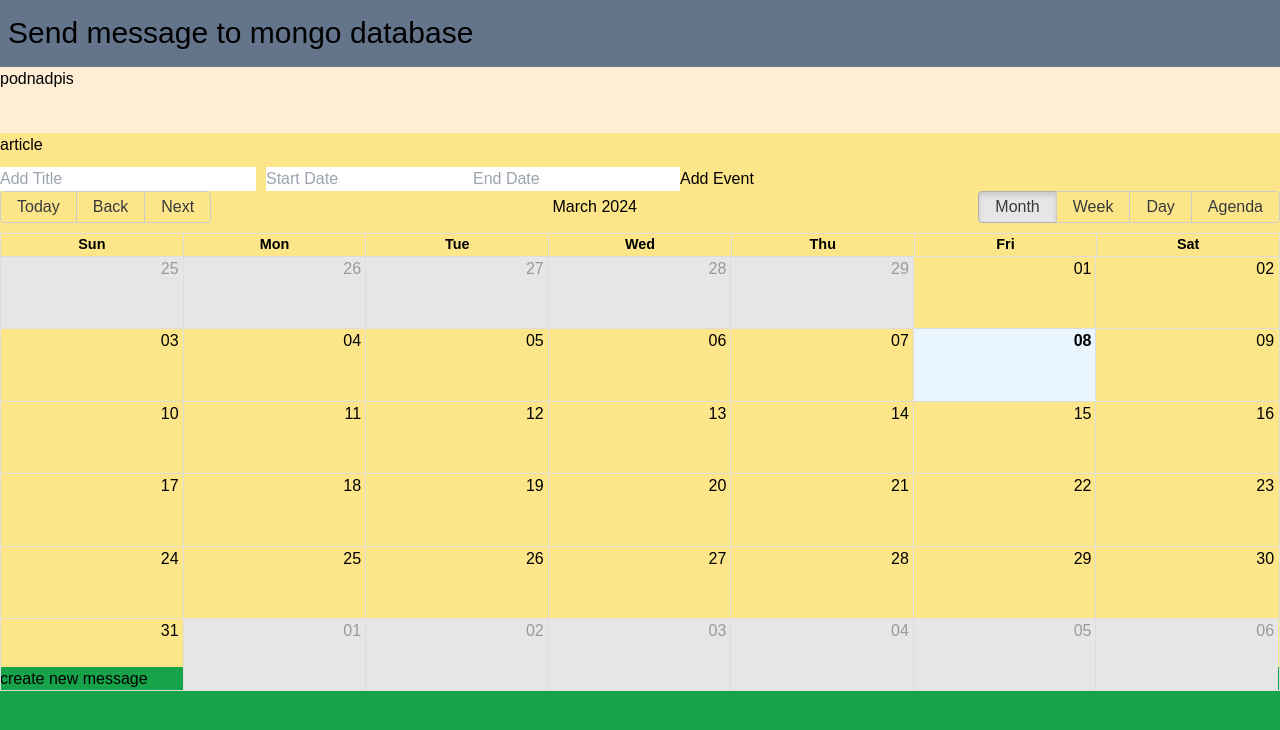
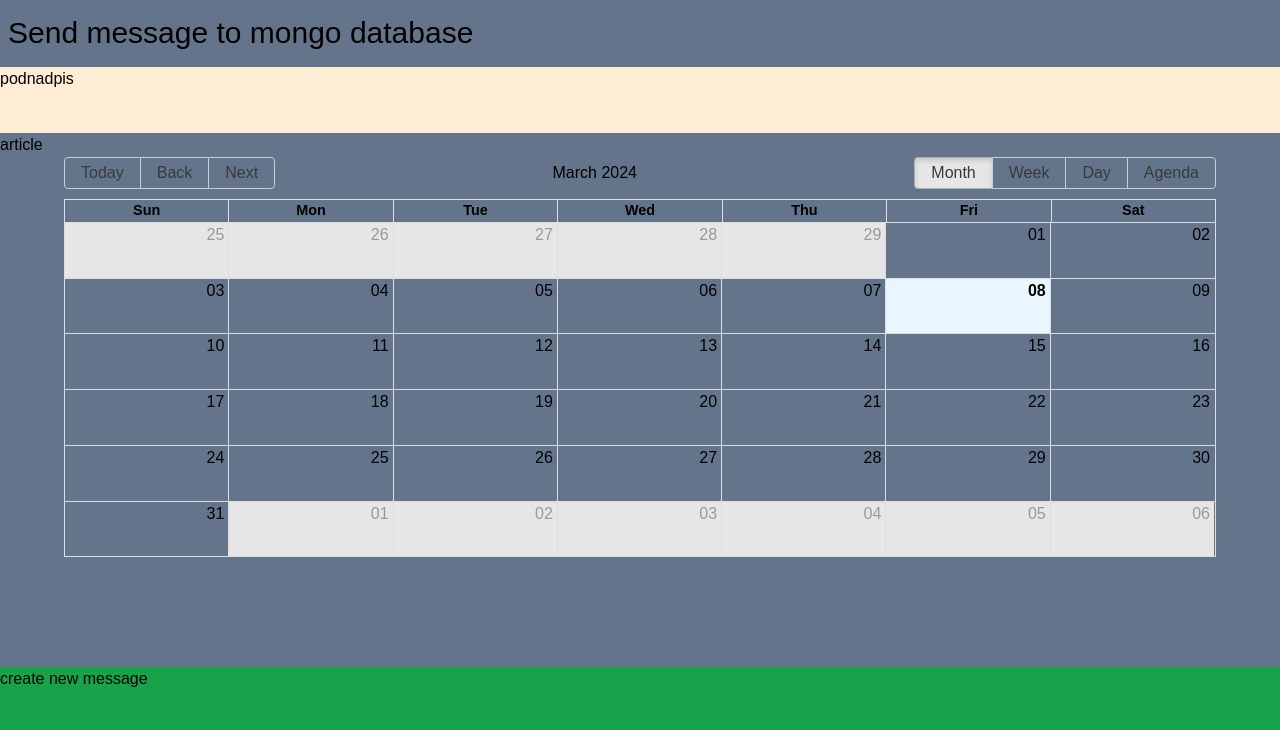
Before and after one commit to Polarfoxxx/foxxy-unified-nexus, a React (Create React App) app in the folder client/: page / in a window 1280 px wide. Shown: the top 730 px of the page. Built offline with nearby package versions, Linux system fonts and the light colour scheme.

Commit message:
create the newEvent content and a css and show and hide effect

```diff
--- a/client/src/module/CalendarModule/Components/Calendar/CalendarModule.tsx
+++ b/client/src/module/CalendarModule/Components/Calendar/CalendarModule.tsx
@@ -7,7 +7,7 @@ import startOfWeek from 'date-fns/startOfWeek'
 import getDay from 'date-fns/getDay'
 import skSK from "./cal"
 import React from 'react'
-import DatePicker from "react-datepicker";
+import NewEvent from '../NewEvent/NewEvent';
 
 import "react-datepicker/dist/react-datepicker.css";
 
@@ -42,50 +42,32 @@ const events = [
   },
 ];
 function CalendarModule(): JSX.Element {
-  const [newEvent, setNewEvent] = React.useState<any>({ title: "", start: "", end: "" });
-  const [startDate, setStartDate] = React.useState<any>(new Date());
-  const [allEvents, setAllEvents] = React.useState(events);
+
+  const [newEventContent, setNewEventContent] = React.useState<JSX.Element | null>(null);
 
 
   const handleSelectSlot = (slotInfo: { start: Date, end: Date }) => {
     // slotInfo obsahuje informácie o vybranom dátume
     console.log('Vybraný deň:', slotInfo.start);
 
+    setNewEventContent(<NewEvent slotInfo={slotInfo} setNewEventContent= {setNewEventContent} />)
     // Tu môžete vykonať ďalšie akcie na základe kliknutia na deň v kalendári
   };
 
 
   return (
-    <div>
-      <div>
-        <input
-          type="text"
-          placeholder="Add Title"
-          style={{ width: "20%", marginRight: "10px" }}
-          value={newEvent.title}
-          onChange={(e) => setNewEvent({ ...newEvent, title: e.target.value })} />
-        <DatePicker
-          placeholderText="Start Date"
-          selected={newEvent.start}
-          onChange={(start) => setNewEvent({ ...newEvent, start })} />
-        <DatePicker
-          placeholderText="End Date"
-          selected={newEvent.end}
-          onChange={(end) => setNewEvent({ ...newEvent, end })} />
-        <button
-          style={{ marginTop: "10px" }}>
-          Add Event
-        </button>
-      </div>
-
+    <div className=' w-full h-full flex items-center justify-center relative'>
+      {newEventContent}
       <Calendar
         localizer={localizer}
         startAccessor="start"
         endAccessor="end"
         events={events}
-        style={{ height: 500 }}
+        style={{ height: 400, width: "90%" }}
         selectable
         onSelectSlot={handleSelectSlot}
+        className="hover-effect-calendar"
+
       />
     </div>
 
--- a/client/src/module/CalendarModule/Components/Calendar/style/calendarModule_style.css
+++ b/client/src/module/CalendarModule/Components/Calendar/style/calendarModule_style.css
@@ -2,3 +2,9 @@
 #root > div > div > article > div > div > div.rbc-calendar > div.rbc-month-view{
     cursor: pointer;
 }
+
+/* CSS štýly pre hover efekt */
+.rbc-day-bg:hover {
+    background-color: lightgray; /* Zmena farby pozadia po najazdení myšou */
+    cursor: pointer; /* Zmena kurzora po najazdení myšou */
+  }
--- /dev/null
+++ b/client/src/module/CalendarModule/Components/NewEvent/NewEvent.tsx
@@ -0,0 +1,76 @@
+import DatePicker from "react-datepicker";
+import React from "react";
+
+const events = [
+    {
+        title: "Big Meeting",
+        allDay: true,
+        start: new Date(2021, 6, 0),
+        end: new Date(2021, 6, 0),
+    },
+    {
+        title: "Vacation",
+        start: new Date(2021, 6, 7),
+        end: new Date(2021, 6, 10),
+    },
+    {
+        title: "Conference",
+        start: new Date(2021, 6, 20),
+        end: new Date(2021, 6, 23),
+    },
+];
+
+type Type_for_slotInfo = { start: Date, end: Date }
+
+type Type_for_NewEvent = {
+    slotInfo: Type_for_slotInfo,
+    setNewEventContent: React.Dispatch<React.SetStateAction<JSX.Element | null>>
+}
+
+function NewEvent(props: Type_for_NewEvent): JSX.Element {
+    const [newEvent, setNewEvent] = React.useState<any>({ title: "", start: "", end: "" });
+    const [selectDate, setSelectDate] = React.useState<number>();
+    const [startDate, setStartDate] = React.useState<any>(new Date());
+    const [allEvents, setAllEvents] = React.useState(events);
+
+    React.useEffect(() => {
+        console.log(props.slotInfo.start.toLocaleDateString());
+        setSelectDate(props.slotInfo.start.getTimezoneOffset())
+
+    }, [props.slotInfo])
+
+    const handleClickRemoveWindowEvent = (): void => {
+        props.setNewEventContent(null)
+    }
+
+    return (
+        <div
+            onClick={handleClickRemoveWindowEvent}
+            className=" fixed w-screen h-screen bg-black bg-opacity-20 z-40 ">
+            <div className=" w-4/6 h-72 absolute rounded-3xl m-auto left-0 right-0 top-0 bottom-0 bg-black z-50">
+                <input
+                    type="text"
+                    placeholder="Add Title"
+                    style={{ width: "20%", marginRight: "10px" }}
+                    value={newEvent.title}
+                    onChange={(e) => setNewEvent({ ...newEvent, title: e.target.value })} />
+                <DatePicker
+                    placeholderText="Start Date"
+                    selected={newEvent.start}
+                    onChange={(start) => setNewEvent({ ...newEvent, start })} />
+                <DatePicker
+                    placeholderText="End Date"
+                    selected={newEvent.end}
+                    onChange={(end) => setNewEvent({ ...newEvent, end })} />
+                <h1>{selectDate}</h1>
+                <button
+                    style={{ marginTop: "10px" }}>
+                    Add Event
+                </button>
+            </div>
+        </div>
+
+    );
+};
+
+export default NewEvent
--- a/client/src/module/ContentModule/Components/ContentModule.tsx
+++ b/client/src/module/ContentModule/Components/ContentModule.tsx
@@ -23,7 +23,7 @@ function ContentModule(): JSX.Element {
                     <h3>podnadpis</h3>
                 </div>
             </header>
-            <article className=" w-full h-2/3  bg-amber-200">
+            <article className=" w-full h-2/3  bg-slate-500">
                 <div>
                     <h1>article</h1>
                     <CalendarModule/>
--- a/client/src/module/MessageModule/Components/NewMessage/NewMessage.tsx
+++ b/client/src/module/MessageModule/Components/NewMessage/NewMessage.tsx
@@ -1,3 +1,5 @@
+import { format } from 'date-fns';
+import React from 'react';
 
 
 type Type_forNewMessageProps = {
@@ -5,15 +7,40 @@ type Type_forNewMessageProps = {
 }
 
 function NewMessage(props: Type_forNewMessageProps): JSX.Element {
+    const [createDate, setCreateDate] = React.useState("");
 
     const handleClickCreateMessage = (): void => {
-        props.setNewMessageContent(null)
+        props.setNewMessageContent(null);
+    }
+
+    const handleFocus = (): void => {
+        const currentDate = new Date();
+        const formattedDate = format(currentDate, 'dd.MM.yyyy HH:mm:ss');
+        setCreateDate(formattedDate)
+
     }
 
     return (
-        <div>
-            <form action="">
-                <input type="text" />
+        <div className=' w-full'>
+            <form >
+                <div>
+                    <input
+                    className=' border border-black'
+                        type="text"
+                        onFocus={handleFocus}
+                        placeholder='nameMessage' />
+                </div>
+                <div>
+                    <input
+                        value={createDate}
+                        type="text" />
+                </div>
+                <div>
+                    <input type="text" />
+                </div>
+                <div>
+                    <textarea name="" id="" cols={30} rows={10}></textarea>
+                </div>
                 <button
                     onClick={handleClickCreateMessage}
                 >create</button>
--- a/package.json
+++ b/package.json
@@ -12,6 +12,7 @@
   "author": "foxxy",
   "license": "MIT",
   "dependencies": {
-    "concurrently": "^7.6.0"
+    "concurrently": "^7.6.0",
+    "date-fns": "^3.3.1"
   }
 }
```
Also changed, not shown: 1 other file (tests, documents, lock files or other folders).
